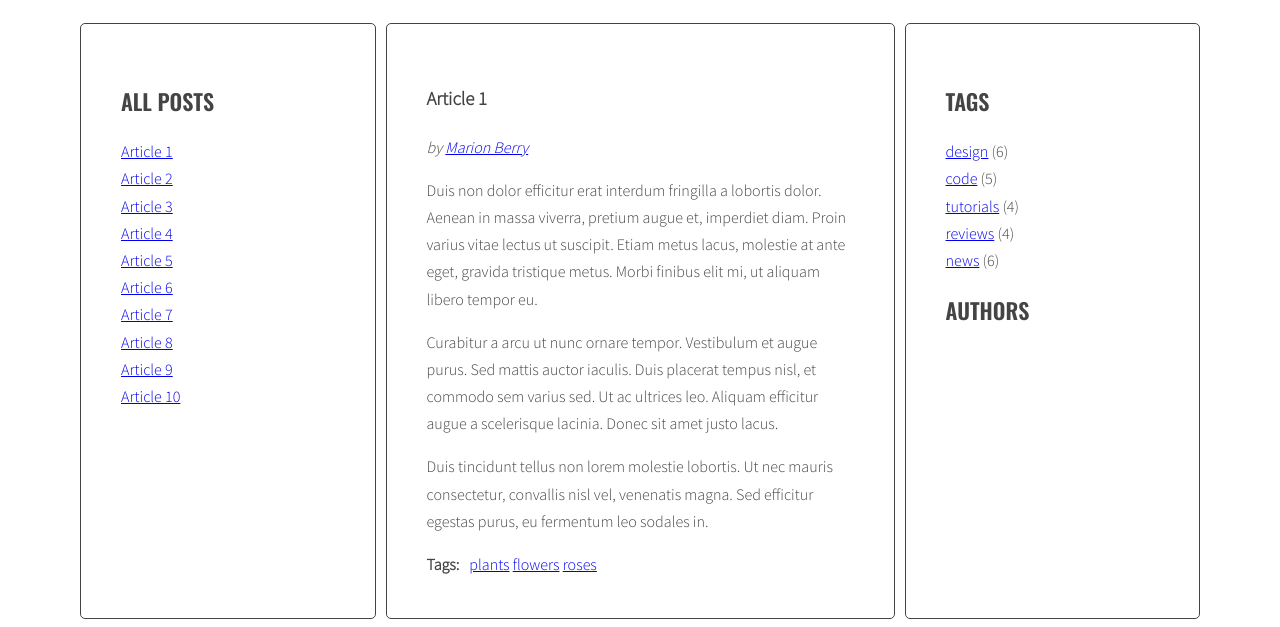
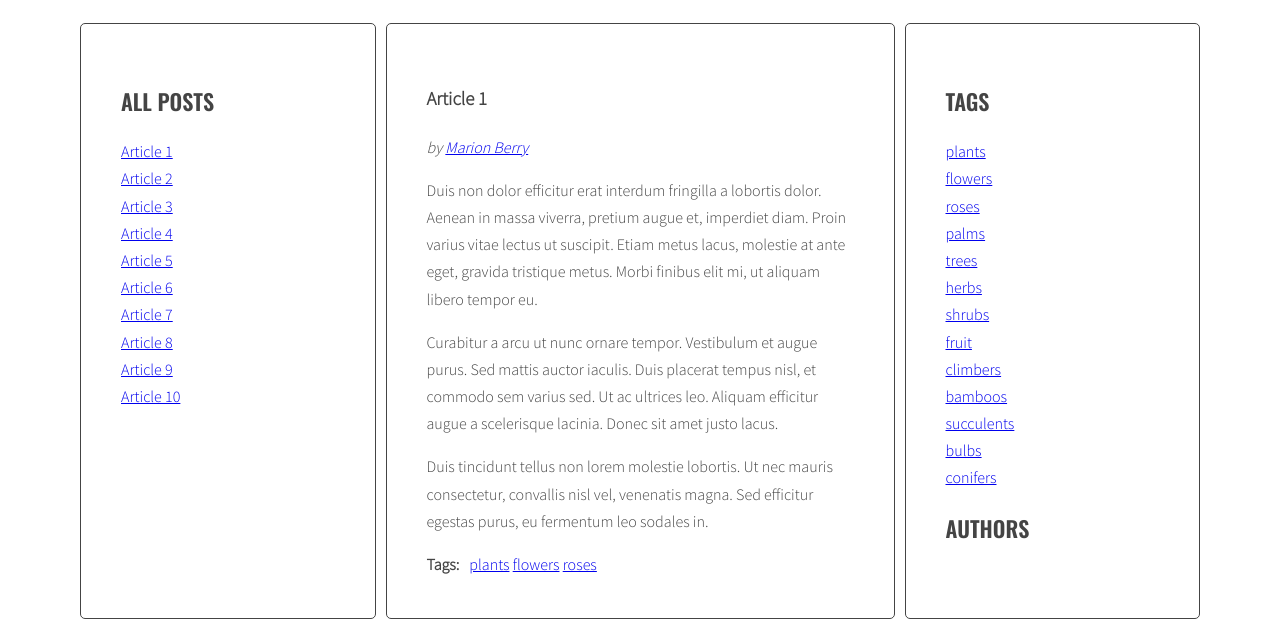
Before and after one commit to Lilybar/javascript-blog, a website: page index.html in a window 1280 px wide. Shown: the part 220-847 px from the top of the page. Drawn offline with nearby package versions, Linux system fonts and the light colour scheme.

Commit message:
add tagList

```diff
--- a/index.html
+++ b/index.html
@@ -180,11 +180,6 @@
             <aside class="sidebar">
               <h2 class="section-title">Tags</h2>
               <ul class="list tags">
-                <li><a href="#">design</a> <span>(6)</span></li>
-                <li><a href="#">code</a> <span>(5)</span></li>
-                <li><a href="#">tutorials</a> <span>(4)</span></li>
-                <li><a href="#">reviews</a> <span>(4)</span></li>
-                <li><a href="#">news</a> <span>(6)</span></li>
               </ul>
               <h2 class="section-title">Authors</h2>
               <ul class="list authors">
--- a/js/script.js
+++ b/js/script.js
@@ -45,7 +45,8 @@ const optArticleSelector = '.post',
   optTitleSelector = '.post-title',
   optTitleListSelector = '.titles',
   optArticleTagsSelector = '.post-tags .list',
-  optArticleAuthorSelector = '.post .post-author';
+  optArticleAuthorSelector = '.post .post-author',
+  optTagsListSelector = '.tags .list';
 
 function generateTitleLinks(customSelector = ''){
   /* remove contents of titleList */
@@ -88,6 +89,8 @@ generateTitleLinks();
 
 
 function generateTags(){
+  /* [NEW] create a new variable allTags with an empty array */
+  let allTags = [];
   /* find all articles */
   const articles = document.querySelectorAll(optArticleSelector);
   /* START LOOP: for every article: */
@@ -107,12 +110,21 @@ function generateTags(){
       const linkHTML = '<li><a href="#tag-' + tag + '">' + tag + '</a></li> ';
       /* add generated code to html variable */
       html = html + linkHTML;
+      /* [NEW] check if this link is NOT already in allTags */
+      if(allTags.indexOf(linkHTML) == -1){
+        /* [NEW] add generated code to allTags array */
+        allTags.push(linkHTML);
+      }
     /* END LOOP: for each tag */
     }
     /* insert HTML of all the links into the tags wrapper */
     tagsWrapper.innerHTML = html;
   /* END LOOP: for every article: */
   }
+  /* [NEW] find list of tags in right column */
+  const tagList = document.querySelector('.tags');
+  /* [NEW] add html from allTags to tagList */
+  tagList.innerHTML = allTags.join(' ');
 }
 generateTags();
 
```
